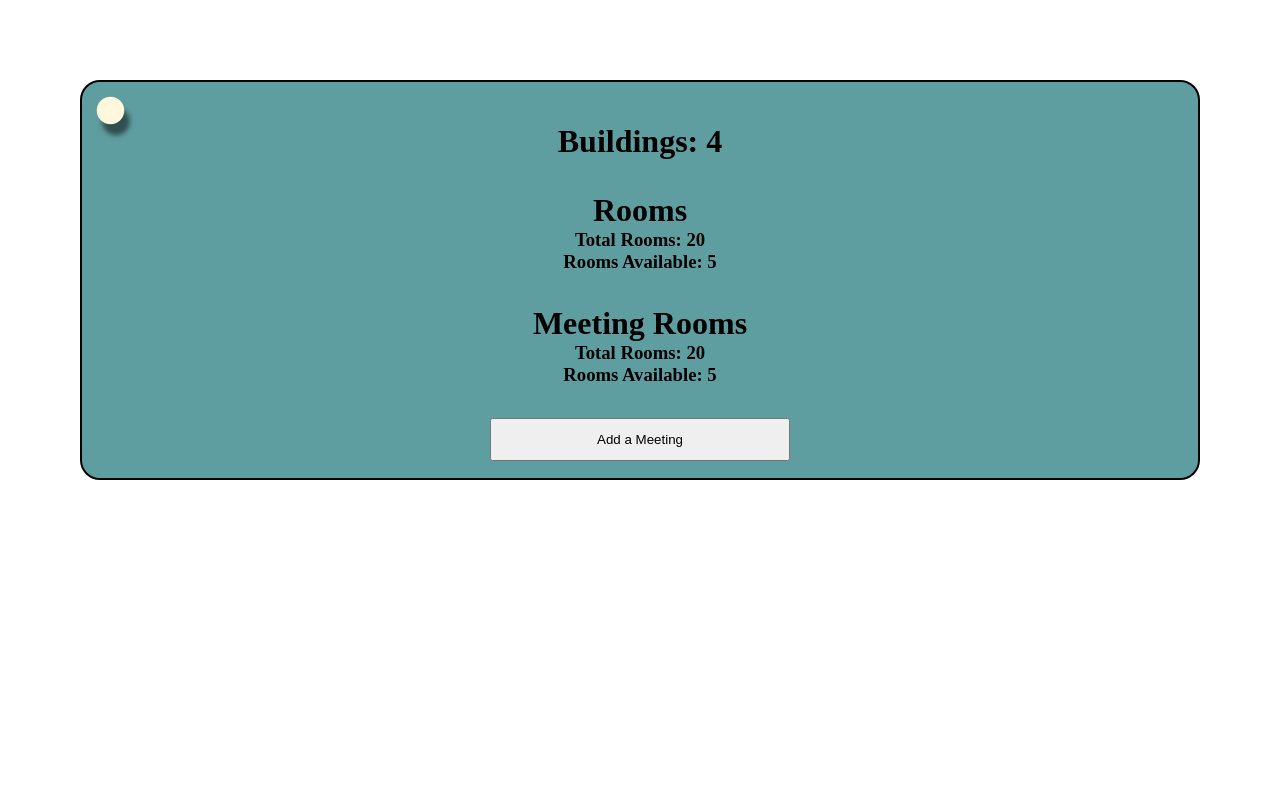
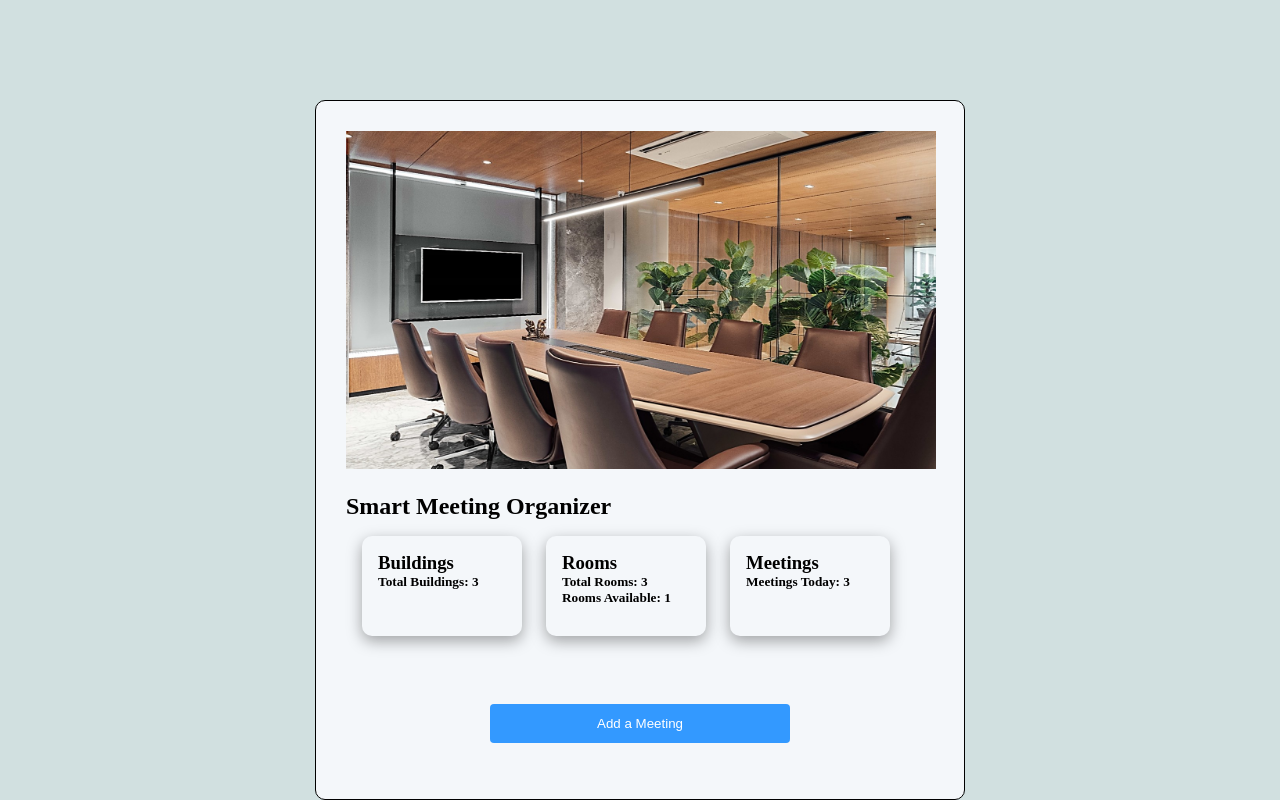
Before and after one commit to dhairya-bhatia/smart-meeting-organizer, a React (Create React App) app: page / in a window 1280 px wide. Built offline with nearby package versions, Linux system fonts and the light colour scheme.

Commit message:
feature: improves Dashboard UI

```diff
--- a/src/components/Dashboard/index.js
+++ b/src/components/Dashboard/index.js
@@ -1,6 +1,11 @@
+// react
 import { useContext } from "react";
+// react-router
 import { useNavigate } from "react-router-dom";
+// context
 import { AppContext } from "../../context/AppContext";
+// assets
+import meetingRoom from "../../assets/meeting-room.jpeg";
 import "./styles.css";
 
 const Dashboard = () => {
@@ -9,23 +14,35 @@ const Dashboard = () => {
   const { meetingData } = useContext(AppContext);
 
   return (
-    <div className="root">
-      <div className="boardPin" />
-      <div className="infoBlock">
+    <div className="root-container">
+      <div className="dashboard-container">
         <div>
-          <h1>Buildings: 4</h1>
+          <img
+            src={meetingRoom}
+            alt="meeting-room"
+            height="auto"
+            width="590px"
+          />
         </div>
-        <div>
-          <h1>Rooms</h1>
-          <h3>Total Rooms: 20</h3>
-          <h3>Rooms Available: 5</h3>
+        <div className="info-container">
+          <h2>Smart Meeting Organizer</h2>
+          <div className="stats-container">
+            <div className="stats">
+              <h3>Buildings</h3>
+              <h5>Total Buildings: 3</h5>
             </div>
-        <div>
-          <h1>Meeting Rooms</h1>
-          <h3>Total Rooms: 20</h3>
-          <h3>Rooms Available: 5</h3>
+            <div className="stats">
+              <h3>Rooms</h3>
+              <h5>Total Rooms: 3</h5>
+              <h5>Rooms Available: 1</h5>
+            </div>
+            <div className="stats">
+              <h3>Meetings</h3>
+              <h5>Meetings Today: 3</h5>
             </div>
           </div>
+        </div>
+        <div className="addMeetingBtn-container">
           <button
             type="button"
             className="addMeetingBtn"
@@ -34,6 +51,8 @@ const Dashboard = () => {
             Add a Meeting
           </button>
         </div>
+      </div>
+    </div>
   );
 };
 
--- a/src/components/Dashboard/styles.css
+++ b/src/components/Dashboard/styles.css
@@ -1,31 +1,53 @@
-.root {
+.addMeetingBtn-container {
     text-align: center;
-    background: cadetblue;
-    margin: 80px;
-    height: 400px;
-    padding: 16px;
-    border: 2px solid black;
-    border-radius: 20px;
-}
-
-.boardPin {
-    height: 25px;
-    width: 25px;
-    background-color: cornsilk;
-    border-radius: 50%;
-    transform: scale(1.1);
-    box-shadow: 5px 10px 5px 0px rgb(0 0 0 / 50%)
-}
-
-.infoBlock {
-    display: flex;
-    flex-direction: column;
-    gap: 32px;
-    justify-content: space-around;
 }
 
 .addMeetingBtn {
     width: 300px;
     margin-top: 32px;
     padding: 12px 20px;
+    color: #fff;
+    background-color: #3399FF;
+    border-radius: 4px;
+    border: none
 }
+
+.root-container {
+    background-color: #d1e0e0;
+    height: 100vh;
+    display: block;
+    padding-top: 100px;
+}
+
+.dashboard-container {
+    height: 700px;
+    border: 1px solid black;
+    border-radius: 10px;
+    width: 650px;
+    padding: 30px;
+    margin: auto;
+    background-color: #F4F7FA;
+    display: flex;
+    flex-direction: column;
+    gap: 20px
+    }
+
+    .stats-container {
+        display: flex;
+        gap: 24px;
+        align-items: center;
+        padding: 16px;
+    }
+
+    .stats {
+        background-color: #F4F7FA;
+        border-radius: 10px;
+        box-shadow: rgb(0 0 0 / 35%) 0px 5px 15px;
+        padding: 16px;
+        min-height: 100px;
+        min-width: 160px
+}
+
+.stats:hover {
+    background-color: #85a6c7;
+}
```
Also changed, not shown: src/assets/meeting-room.jpeg (added). Lines whose indentation alone changed are shown as unchanged.
